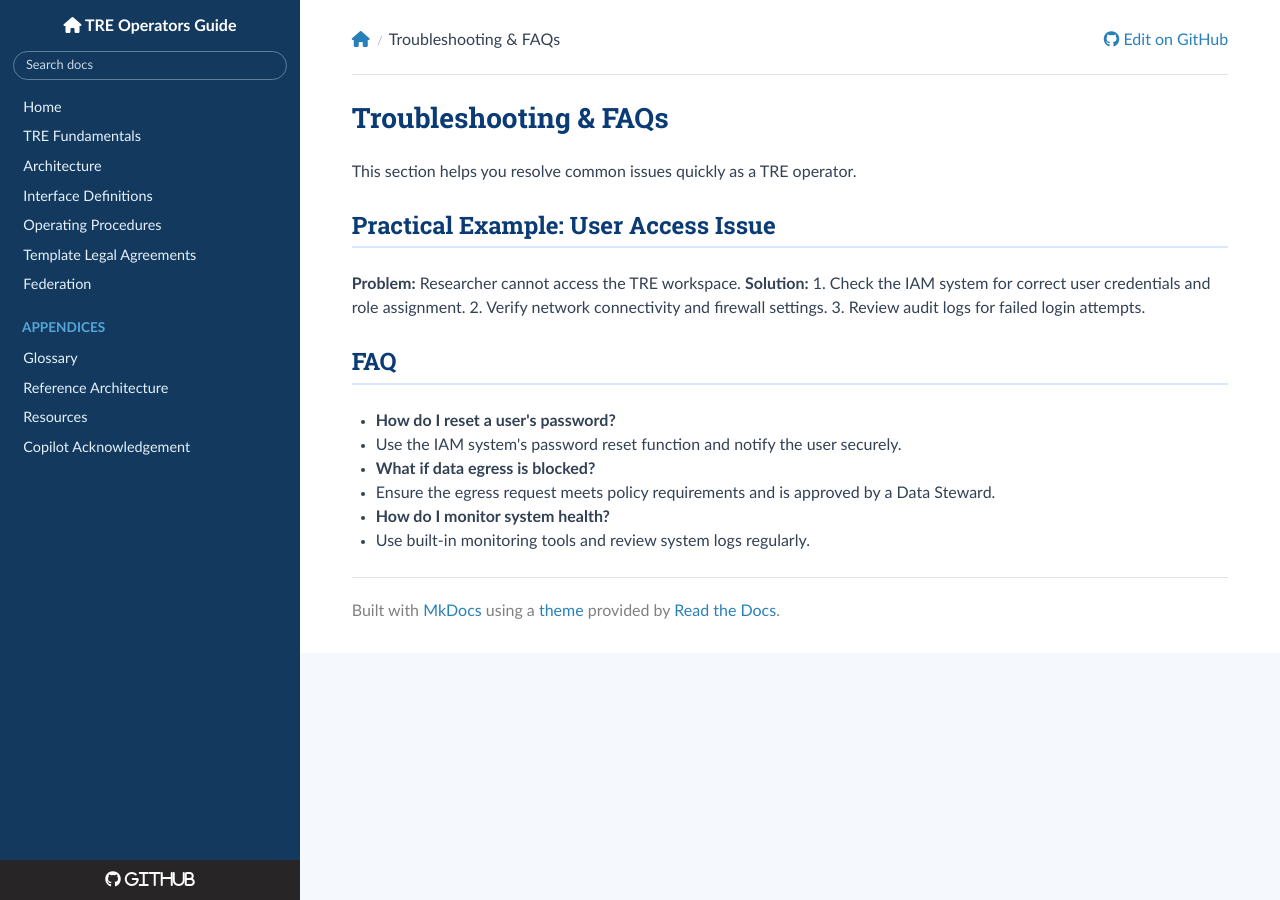
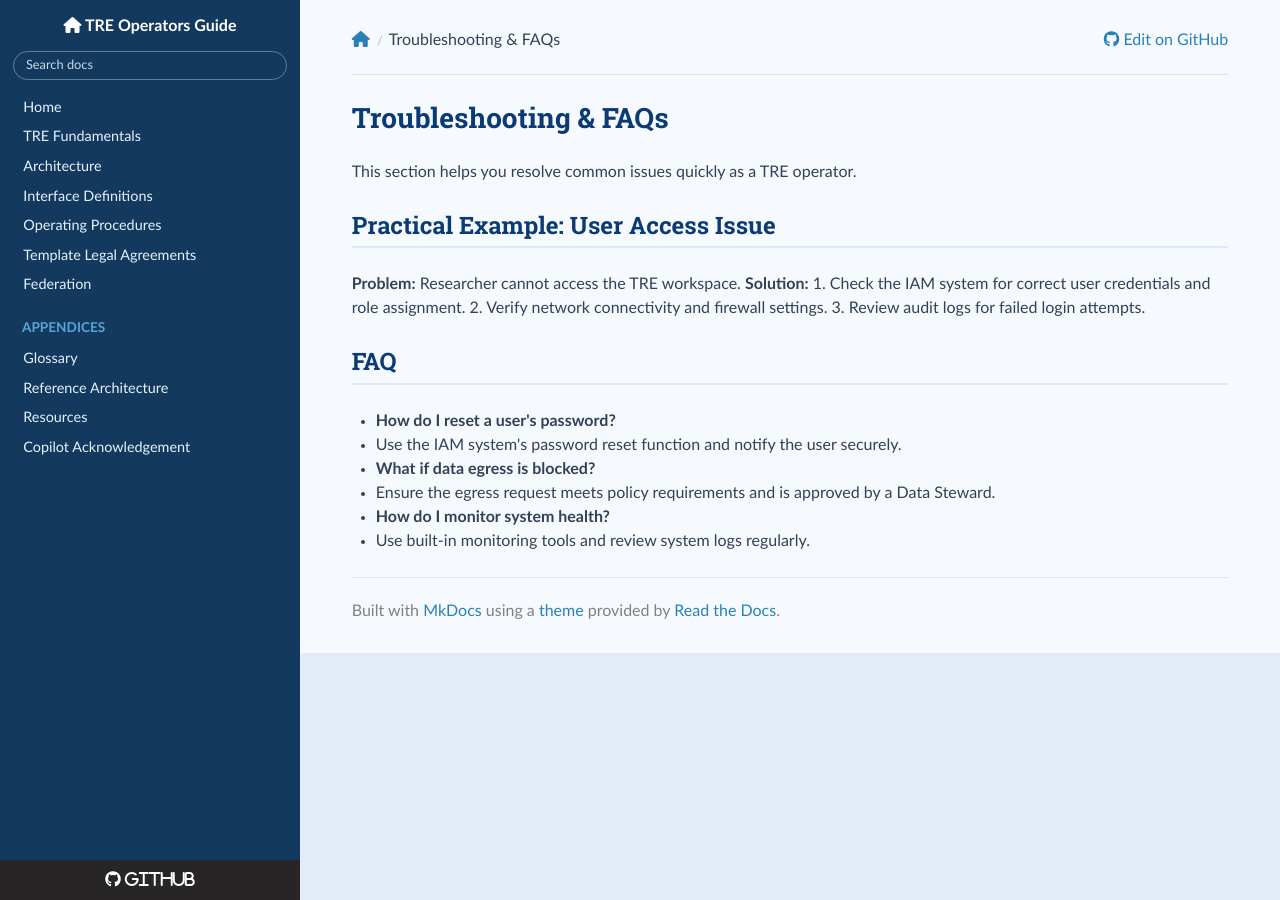
Before and after one commit to unioslo/tre-operators-docs, an MkDocs documentation site: the page built from docs/troubleshooting.md, in a window 1280 px wide. Built offline with MkDocs 1.6.1, drawn with Linux system fonts in a browser that asks for light colours; nearby versions of some CDN libraries.

Commit message:
Update color variables for improved design consistency and navigation visibility

```diff
--- a/docs/stylesheets/home.css
+++ b/docs/stylesheets/home.css
@@ -3,10 +3,10 @@
 :root {
   --tre-ink: #0f172a;
   --tre-soft-ink: #334155;
-  --tre-paper: #ffffff;
-  --tre-surface: #f8fbff;
-  --tre-line: #dbe3ee;
-  --tre-line-strong: #c6d4ea;
+  --tre-paper: #f6faff;
+  --tre-surface: #eaf2fb;
+  --tre-line: #cfdff2;
+  --tre-line-strong: #b8cfea;
   --tre-rtd-blue: #133a5e;
   --tre-primary: #00509e;
   --tre-primary-strong: #0b3b75;
@@ -27,7 +27,7 @@
 }
 
 .wy-nav-content-wrap {
-  background: #f5f8fc;
+  background: #e2ecf8;
 }
 
 .tre-hero {
@@ -68,7 +68,7 @@
 }
 
 .tre-hero-link {
-  background: #ffffff;
+  background: var(--tre-paper);
   border: 1px solid var(--tre-primary);
   border-radius: 999px;
   color: var(--tre-primary);
@@ -91,7 +91,7 @@
 }
 
 .tre-hero-link-secondary {
-  background: #ffffff;
+  background: var(--tre-paper);
   color: var(--tre-primary);
 }
 
@@ -385,6 +385,18 @@
   color: #e6f1fb;
 }
 
+.wy-menu-vertical .toctree-expand {
+  color: #ffffff !important;
+  font-weight: 700;
+  opacity: 1;
+}
+
+.wy-menu-vertical li.current > a .toctree-expand,
+.wy-menu-vertical li > a:hover .toctree-expand,
+.wy-menu-vertical li.current ul li.current > a .toctree-expand {
+  color: #ffffff !important;
+}
+
 .wy-menu-vertical a:hover {
   background: var(--tre-nav-hover);
   color: #ffffff;
```
